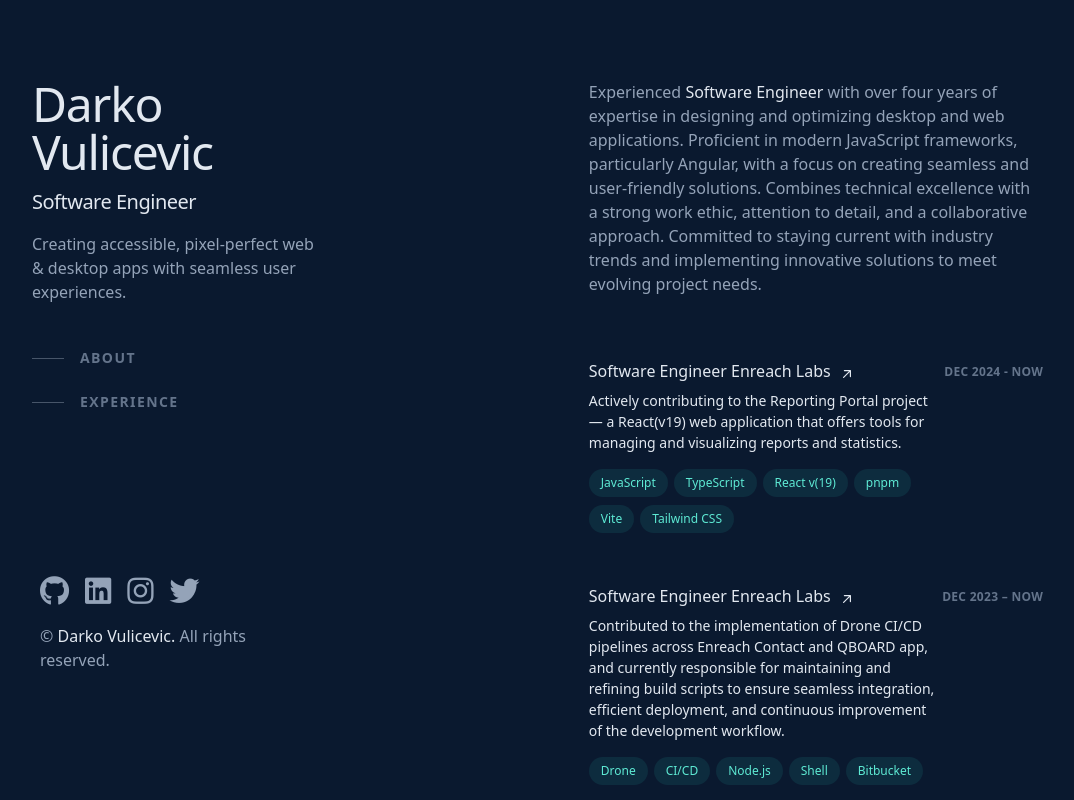
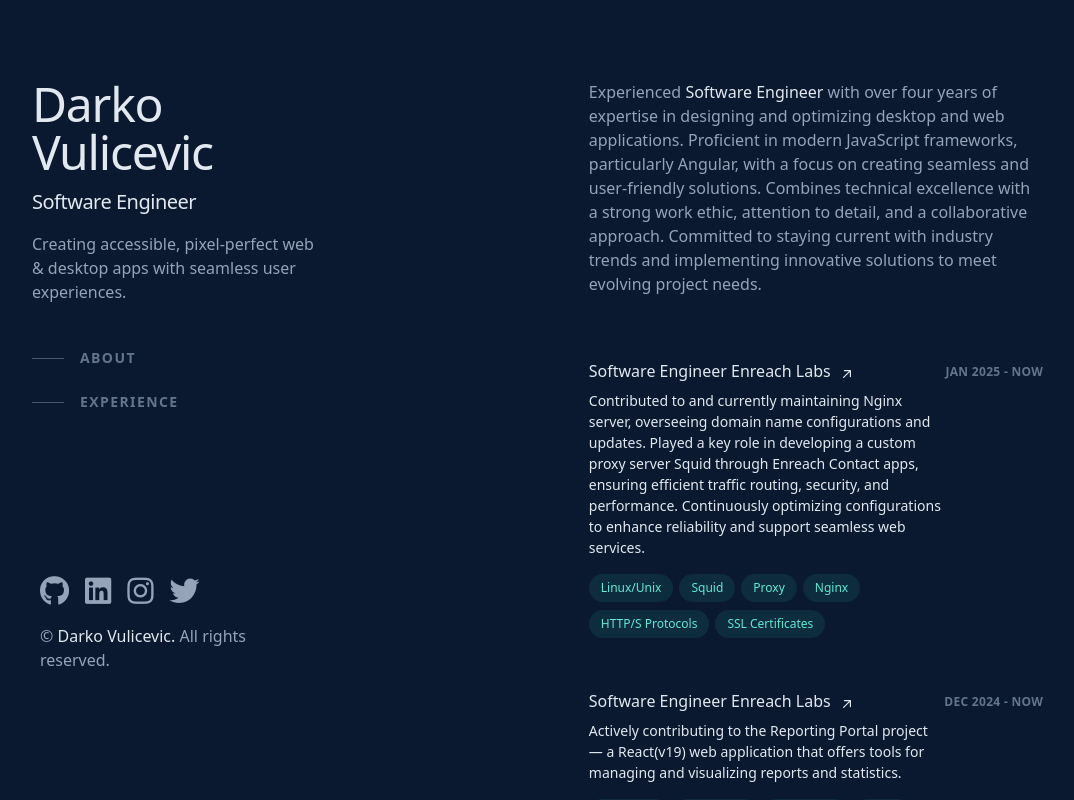
Before and after one commit to darkovulicevic/darkovulicevic.github.io, an Angular app in the folder website/: page / in a window 1280 px wide. Shown: the whole page, without its empty margins (144-1218 px from the left). Built offline with nearby package versions, Linux system fonts and the light colour scheme; a web font is replaced by a local one.

Commit message:
devops from jan 2025

```diff
--- a/website/src/app/components/parts/experience/experience.component.ts
+++ b/website/src/app/components/parts/experience/experience.component.ts
@@ -10,6 +10,31 @@
 
     public ui = {
         cards: [
+            {
+                date: 'Jan 2025 - now',
+                pos: 'Software Engineer',
+                desc: 'Contributed to and currently maintaining Nginx server, overseeing domain name configurations and updates. Played a key role in developing a custom proxy server Squid through Enreach Contact apps, ensuring efficient traffic routing, security, and performance. Continuously optimizing configurations to enhance reliability and support seamless web services.',
+                skills: [
+                    {
+                        name: 'Linux/Unix'
+                    },
+                    {
+                        name: 'Squid'
+                    },
+                    {
+                        name: 'Proxy'
+                    },
+                    {
+                        name: 'Nginx'
+                    },
+                    {
+                        name: 'HTTP/S Protocols'
+                    },
+                    {
+                        name: 'SSL Certificates'
+                    }
+                ]
+            },
             {
                 date: 'Dec 2024 - now',
                 pos: 'Software Engineer',
```
